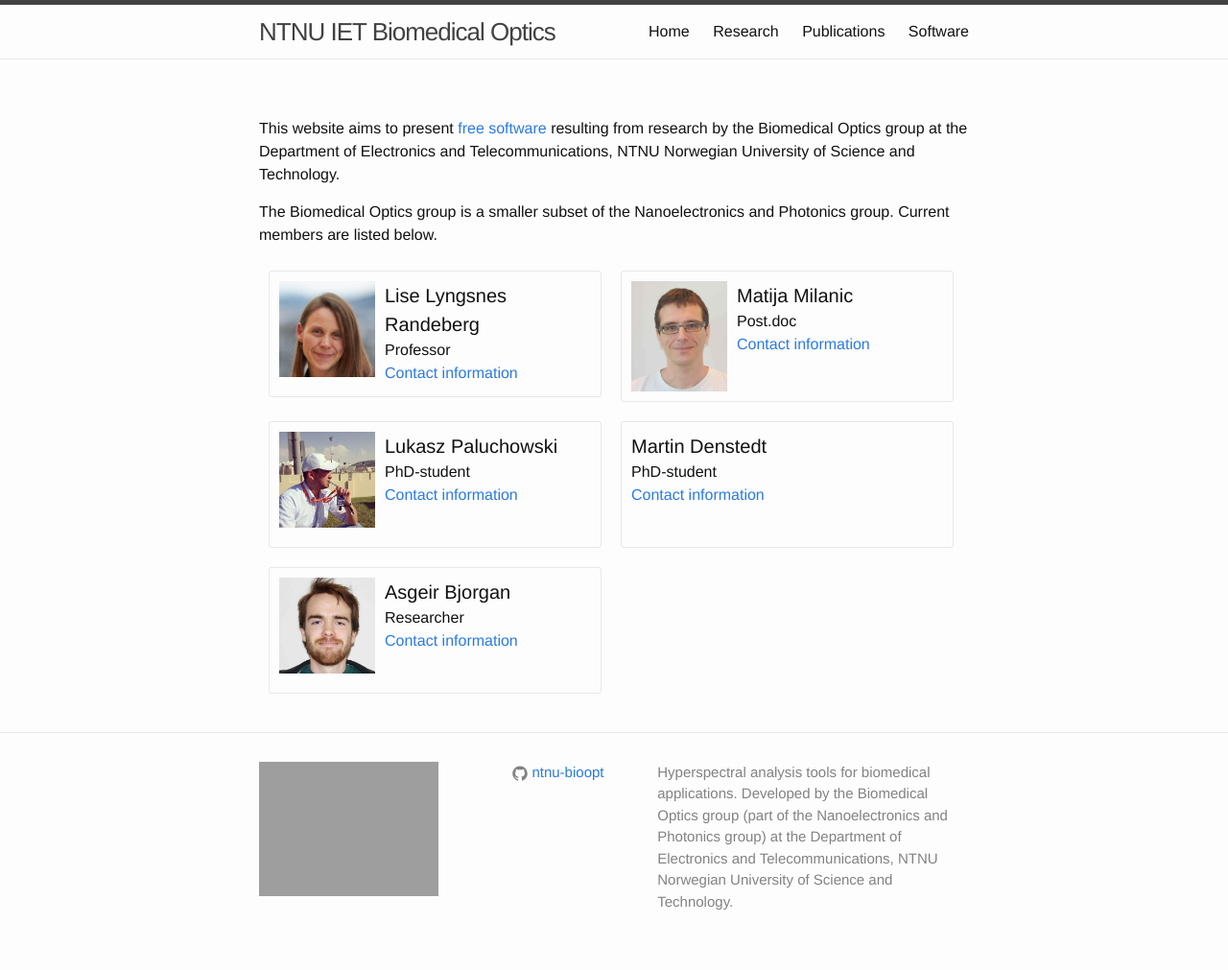
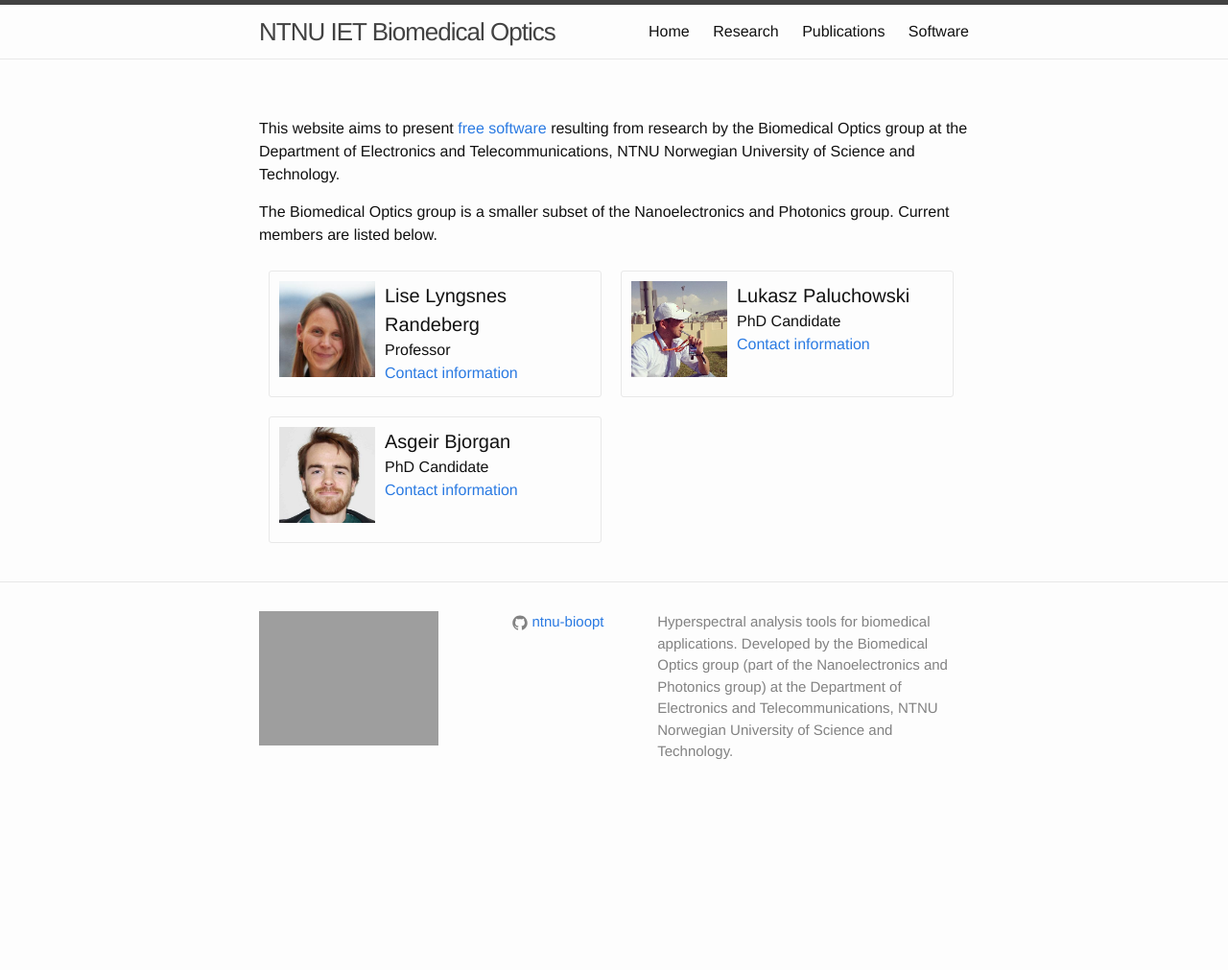
Before and after one commit to ntnu-bioopt/ntnu-bioopt.github.io, a Jekyll site: the page built from index.md, in a window 1280 px wide. Shown: the whole page at 96% size. Built offline with Jekyll 4.4.1, drawn with Linux system fonts in a browser that asks for light colours; after the commit the page ends 900 px from its top, so only the background shows below that.

Commit message:
Update people

```diff
--- a/_data/people.yml
+++ b/_data/people.yml
@@ -4,21 +4,12 @@
      github: https://github.com/liselr
      ntnu: http://www.ntnu.edu/employees/lise.randeberg
 
-   - name: Matija Milanic
-     title: Post.doc
-     img: matija.jpg
-     ntnu: http://www.ntnu.edu/employees/matija.milanic
-
    - name: Lukasz Paluchowski
-     title: PhD-student
+     title: PhD Candidate
      img: lukasz.jpg
      ntnu: http://www.ntnu.edu/employees/lucas.paluchowski
 
-   - name: Martin Denstedt
-     title: PhD-student
-     ntnu: http://www.ntnu.edu/employees/martin.denstedt
-
    - name: Asgeir Bjorgan
-     title: Researcher
+     title: PhD Candidate
      img: asgeir.jpg
      ntnu: http://www.ntnu.edu/employees/asgeir.bjorgan
```
Also changed, not shown: assets/people/matija.jpg (deleted).
